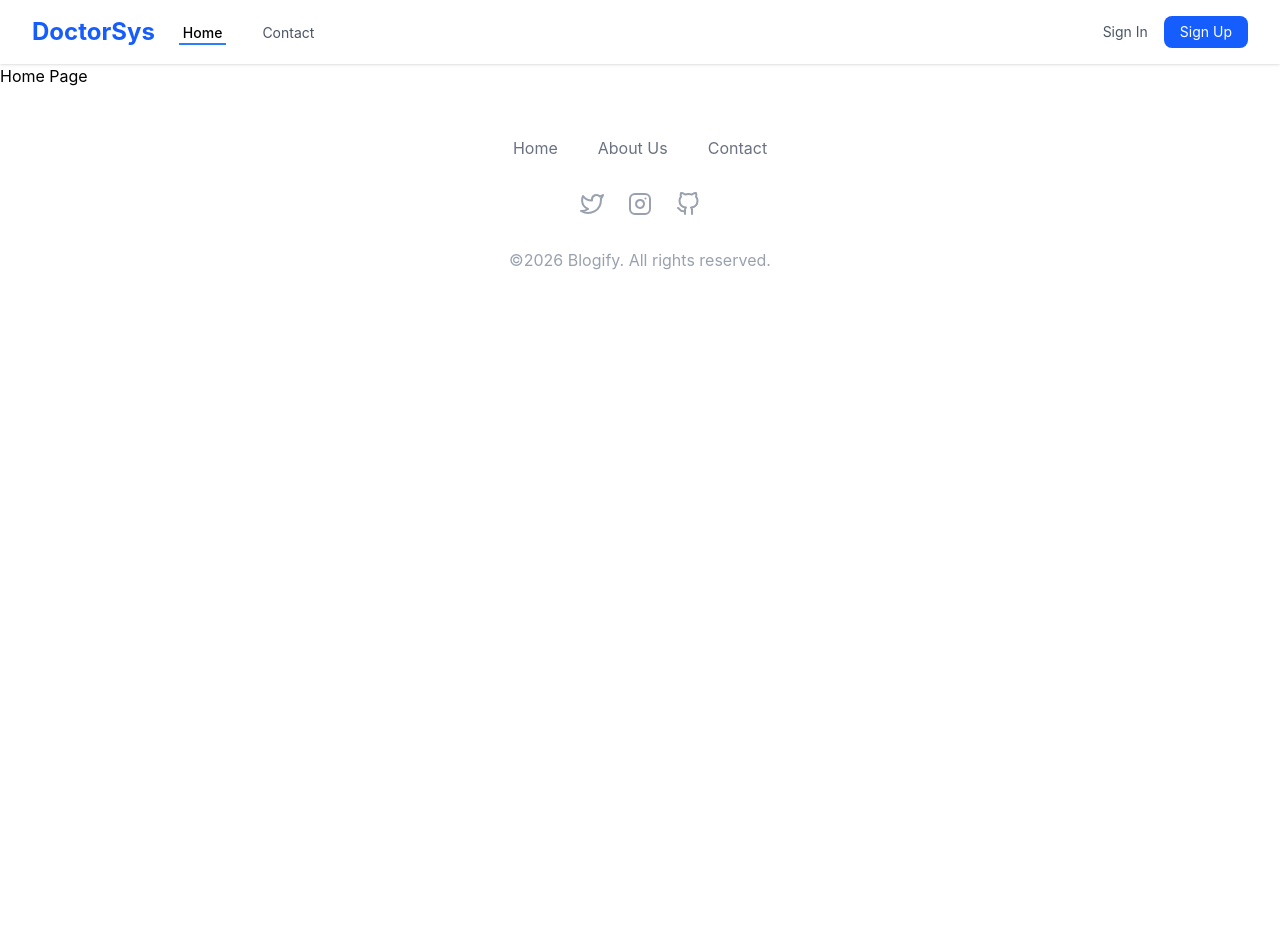
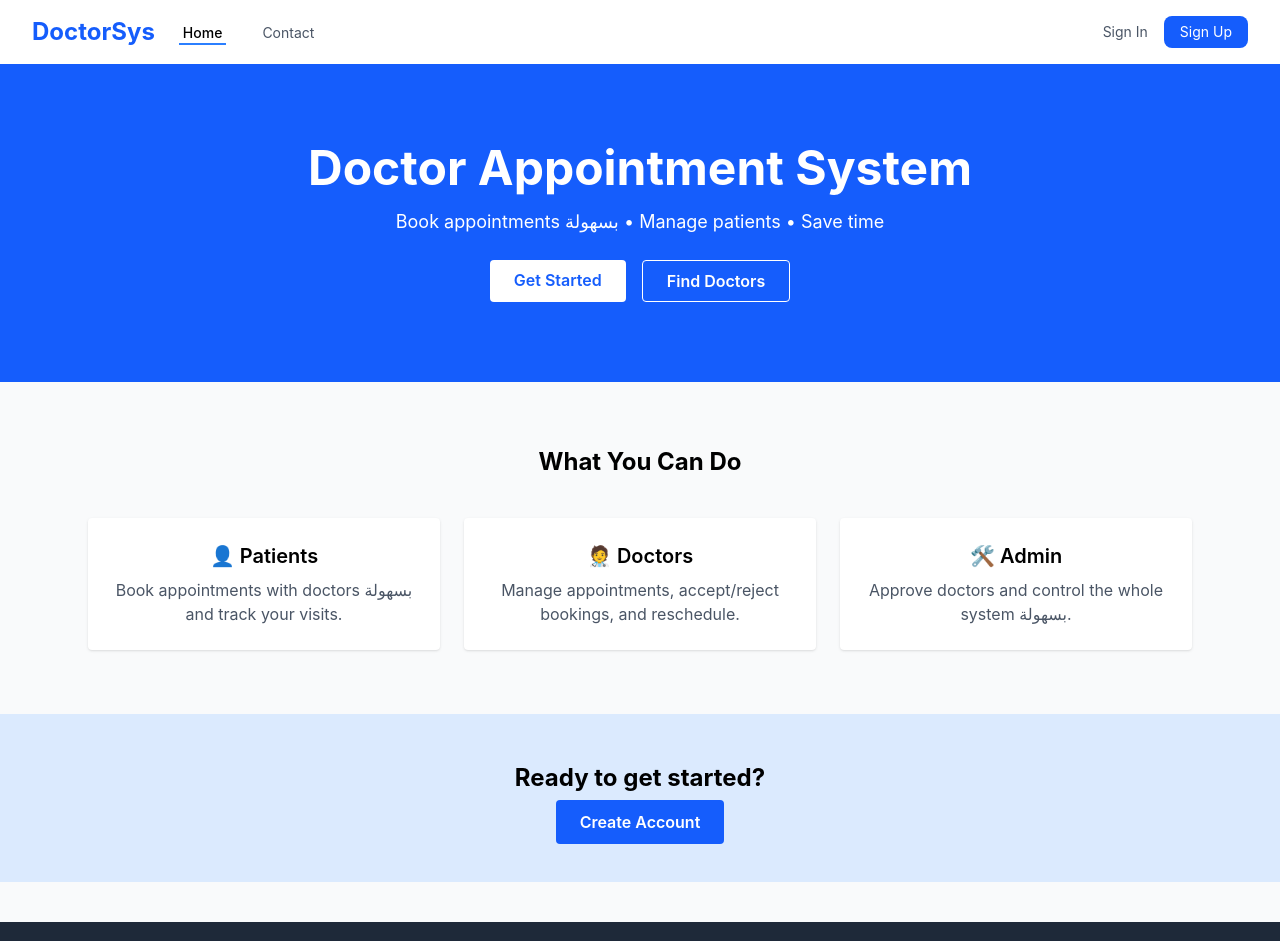
Before and after one commit to dahirsadiq/Doctor-Appointment-System, a React (Vite) app: page / in a window 1280 px wide. Shown: the top 941 px of the page. Before the commit the page ends 800 px from the top, so only its background shows below. Built offline with nearby package versions, Linux system fonts and the light colour scheme; no server answers.

Commit message:
added home page

```diff
--- a/src/Pages/HomePage.jsx
+++ b/src/Pages/HomePage.jsx
@@ -1,8 +1,97 @@
+import { Link } from "react-router";
 
+const HomePage = () => {
+  return (
+    <div className="bg-gray-50 min-h-screen">
 
-const HomePage=()=>{
-    return(
-        <h1>Home Page</h1>
-    )
-}
-export default HomePage
+      {/* HERO SECTION */}
+      <section className="bg-blue-600 text-white py-20 px-6 text-center">
+        <h1 className="text-4xl md:text-5xl font-bold mb-4">
+          Doctor Appointment System
+        </h1>
+        <p className="text-lg mb-6">
+          Book appointments بسهولة • Manage patients • Save time
+        </p>
+
+        <div className="flex justify-center gap-4">
+          <Link
+            to="/login"
+            className="bg-white text-blue-600 px-6 py-2 rounded font-semibold"
+          >
+            Get Started
+          </Link>
+
+          <Link
+            to="/doctors"
+            className="border border-white px-6 py-2 rounded font-semibold"
+          >
+            Find Doctors
+          </Link>
+        </div>
+      </section>
+
+      {/* FEATURES */}
+      <section className="py-16 px-6 max-w-6xl mx-auto">
+        <h2 className="text-2xl font-bold text-center mb-10">
+          What You Can Do
+        </h2>
+
+        <div className="grid md:grid-cols-3 gap-6">
+
+          {/* PATIENT */}
+          <div className="bg-white p-6 rounded shadow text-center">
+            <h3 className="text-xl font-semibold mb-2">
+              👤 Patients
+            </h3>
+            <p className="text-gray-600">
+              Book appointments with doctors بسهولة and track your visits.
+            </p>
+          </div>
+
+          {/* DOCTOR */}
+          <div className="bg-white p-6 rounded shadow text-center">
+            <h3 className="text-xl font-semibold mb-2">
+              🧑‍⚕️ Doctors
+            </h3>
+            <p className="text-gray-600">
+              Manage appointments, accept/reject bookings, and reschedule.
+            </p>
+          </div>
+
+          {/* ADMIN */}
+          <div className="bg-white p-6 rounded shadow text-center">
+            <h3 className="text-xl font-semibold mb-2">
+              🛠 Admin
+            </h3>
+            <p className="text-gray-600">
+              Approve doctors and control the whole system بسهولة.
+            </p>
+          </div>
+
+        </div>
+      </section>
+
+      {/* CALL TO ACTION */}
+      <section className="bg-blue-100 py-12 text-center">
+        <h2 className="text-2xl font-bold mb-4">
+          Ready to get started?
+        </h2>
+
+        <Link
+          to="/signup"
+          className="bg-blue-600 text-white px-6 py-3 rounded font-semibold"
+        >
+          Create Account
+        </Link>
+      </section>
+
+      {/* FOOTER */}
+      <footer className="bg-gray-800 text-white text-center py-4 mt-10">
+        <p>© 2026 Doctor Appointment System • Mogadishu</p>
+      </footer>
+
+    </div>
+  );
+};
+
+export default HomePage;
```
